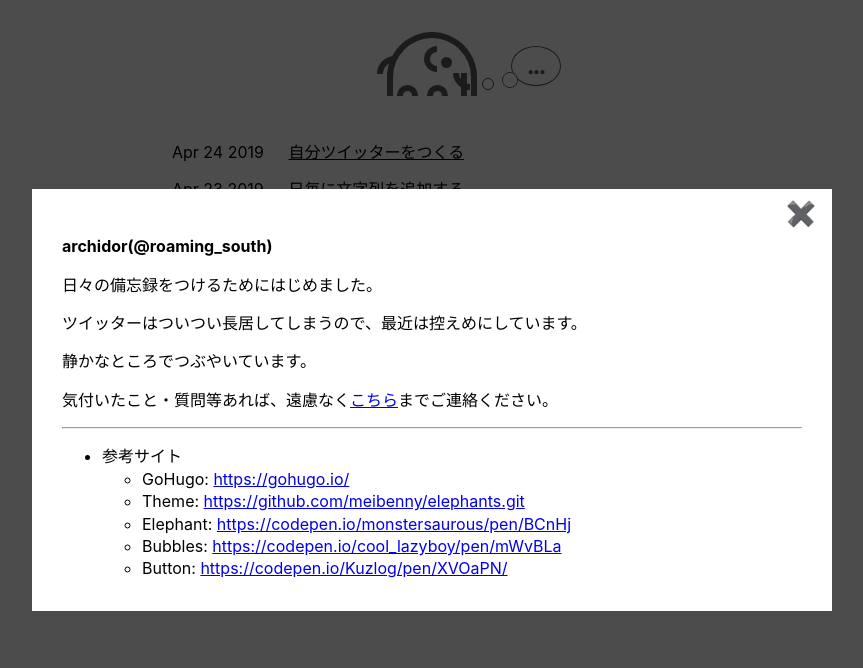
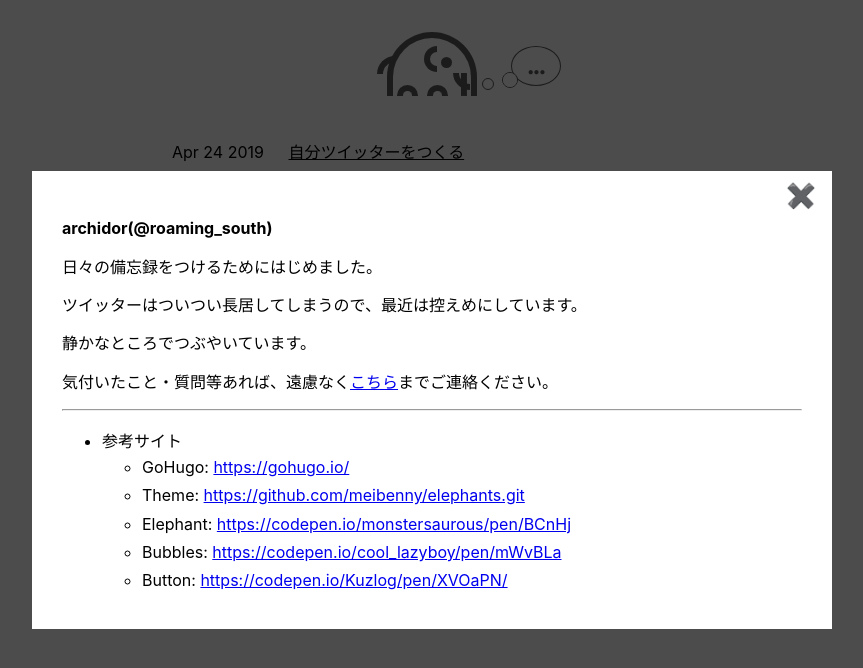
Before and after one commit to archidor/archidor.github.io, a plain HTML site: page index.html in a window 1280 px wide. Both pictures are taken after a click on the label "about this site". Shown: the whole page, without its empty margins (208-1071 px from the left). Drawn offline with Linux system fonts and the light colour scheme.

Commit message:
2019-04-24

```diff
--- a/css/stylesheet.css
+++ b/css/stylesheet.css
@@ -20,6 +20,10 @@ body {
 
 #page-title h1 a, .post a {
     color: black;
+}
+
+li {
+	padding: 3px 0px;
 }
 
 img {
```
